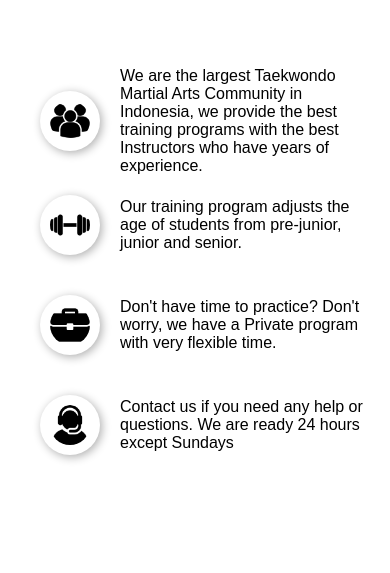
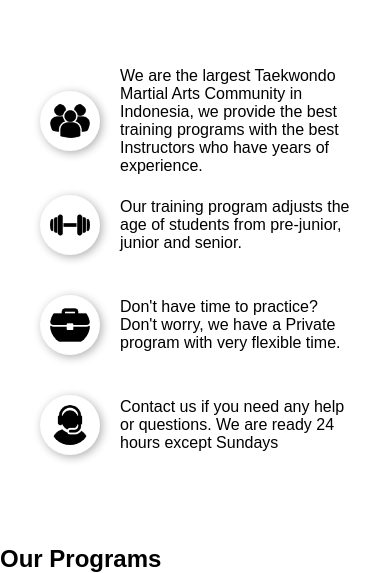
Before and after one commit to RevoU-FSSE-2/week-5-alyuza, a plain HTML site: page index.html in a window 390 px wide. Shown: the part 677-1250 px from the top of the page. Before the commit the page ends 1222 px from the top, so only its background shows below. Drawn offline with Linux system fonts and the light colour scheme.

Commit message:
add programs section

```diff
--- a/index.html
+++ b/index.html
@@ -16,7 +16,7 @@
                 <span class="menu">
                     <li><a href="index.html">Home</a></li>
                     <li><a href="#">About Academy</a></li>
-                    <li><a href="#">Program</a></li>
+                    <li><a href="#">Programs</a></li>
                     <li><a href="#">Gallery</a></li>
                     <li><a href="#">Instructor</a></li>
                     <li><a href="contact.html">Contact Us</a></li>
@@ -56,6 +56,12 @@
                 </div>
             </div>
         </section>
+        <section class="section-program">
+            <h2>Our Programs</h2>
+            <div class="flex-programs">
+
+            </div>
+        </section>
 
     </main>
 </body>
--- a/style.css
+++ b/style.css
@@ -138,8 +138,8 @@ body {
     text-align: center;
     margin: 10px;
 }
+#check {display: none;}
 
-#check {display: none;}
 @media(max-width: 1030px){
     .menu {
         flex-direction: column;
@@ -165,4 +165,6 @@ body {
         display: flex;
         flex-direction: column;
         padding: 20px;
+        width: 95%;
 }
+}
```
Also changed, not shown: contact.html (+1 -1 lines).
